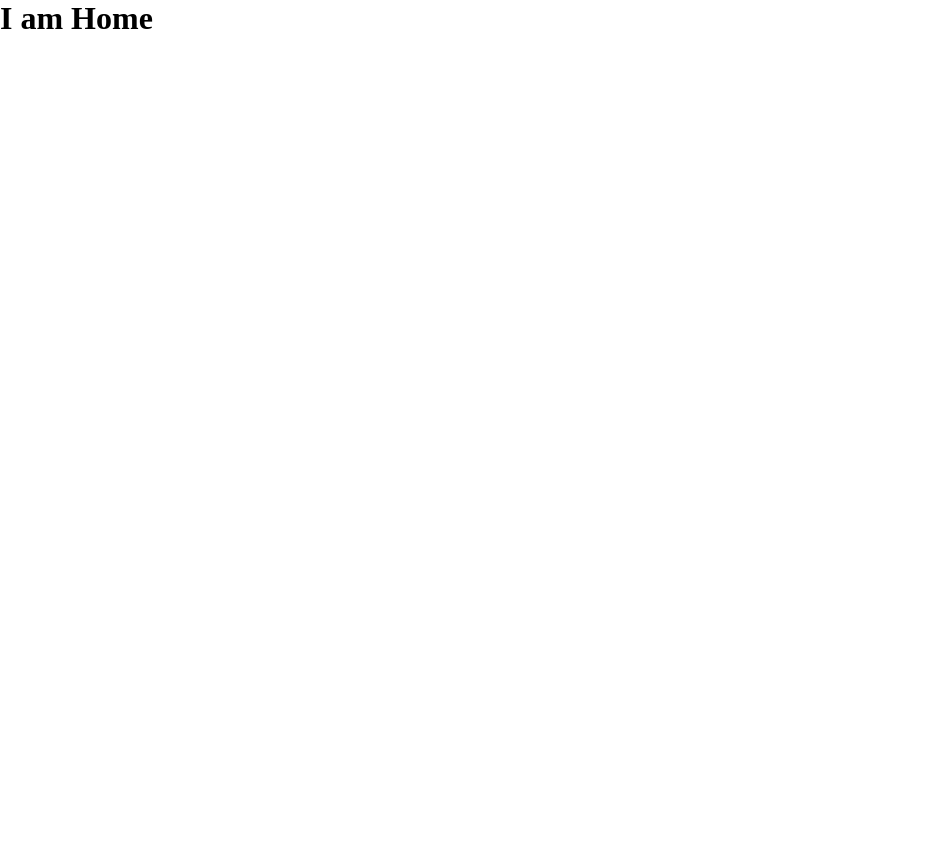
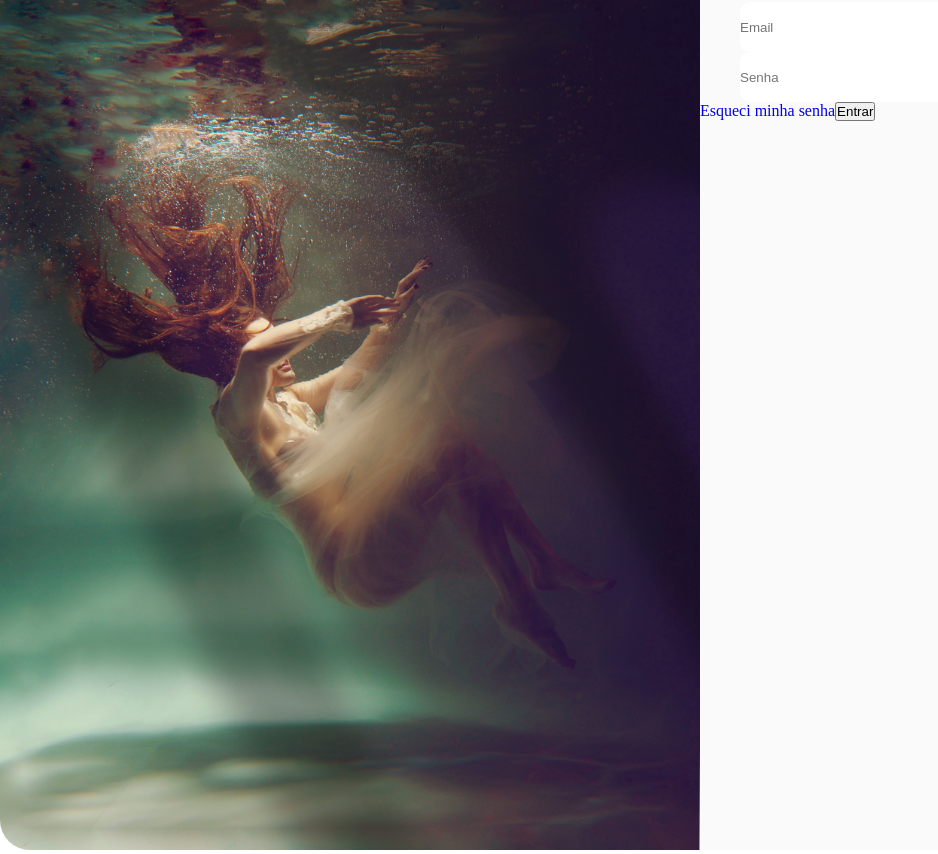
Before and after one commit to 011Jorge/project-distribuition, a React (Vite) app: page / in a window 1280 px wide. Shown: the whole page, without its empty margins (0-938 px from the left). Before the commit the page ends 800 px from the top, so only its background shows below. Built offline with nearby package versions, Linux system fonts and the light colour scheme.

Commit message:
:construction: creating login page

```diff
--- a/src/App.jsx
+++ b/src/App.jsx
@@ -1,7 +1,9 @@
+import Login from "./containers/Login";
+
 function Home() {
   return (
     <div>
-      <h1>I am Home</h1>
+      <Login />
     </div>
   );
 }
--- /dev/null
+++ b/src/containers/Login/index.jsx
@@ -0,0 +1,27 @@
+import ImgLogin from "../../assets/imgLogin.jpg";
+
+import { ContainerLogin, ContainerImage, ContainerInfo } from "./style";
+
+function Login() {
+  return (
+    <ContainerLogin>
+      <ContainerImage>
+        <img src={ImgLogin} alt="image-login" />
+      </ContainerImage>
+      <ContainerInfo>
+        <h1>Login</h1>
+        <input type="text" placeholder="Email" />
+        <input
+          type="password"
+          name="inputPassword"
+          id="inputPassword"
+          placeholder="Senha"
+        />
+        <a href="#">Esqueci minha senha</a>
+        <button>Entrar</button>
+      </ContainerInfo>
+    </ContainerLogin>
+  );
+}
+
+export default Login;
--- /dev/null
+++ b/src/containers/Login/style.js
@@ -0,0 +1,51 @@
+import { styled } from "styled-components";
+
+export const ContainerLogin = styled.div`
+  width: 100%;
+  height: 100vh;
+
+  display: flex;
+  justify-content: center;
+  align-items: center;
+
+  background: #c62368;
+`;
+
+export const ContainerImage = styled.div`
+  width: 700px;
+  height: 900px;
+  background: #fafafa;
+  border-radius: 30px 0 0 30px;
+
+  img {
+    width: 700px;
+    height: 900px;
+
+    border-radius: 30px 0 0 30px;
+  }
+`;
+
+export const ContainerInfo = styled.div`
+  width: 700px;
+  height: 900px;
+
+  background: #fafafa;
+
+  h1 {
+    text-align: center;
+    font-size: 45px;
+  }
+
+  input {
+    display: flex;
+    flex-direction: column;
+    justify-content: center;
+    align-items: center;
+    margin: 0 auto;
+
+    width: 500px;
+    height: 50px;
+    border-radius: 10px;
+    border: none;
+  }
+`;
```
Also changed, not shown: src/assets/imgLogin.jpg (added).
